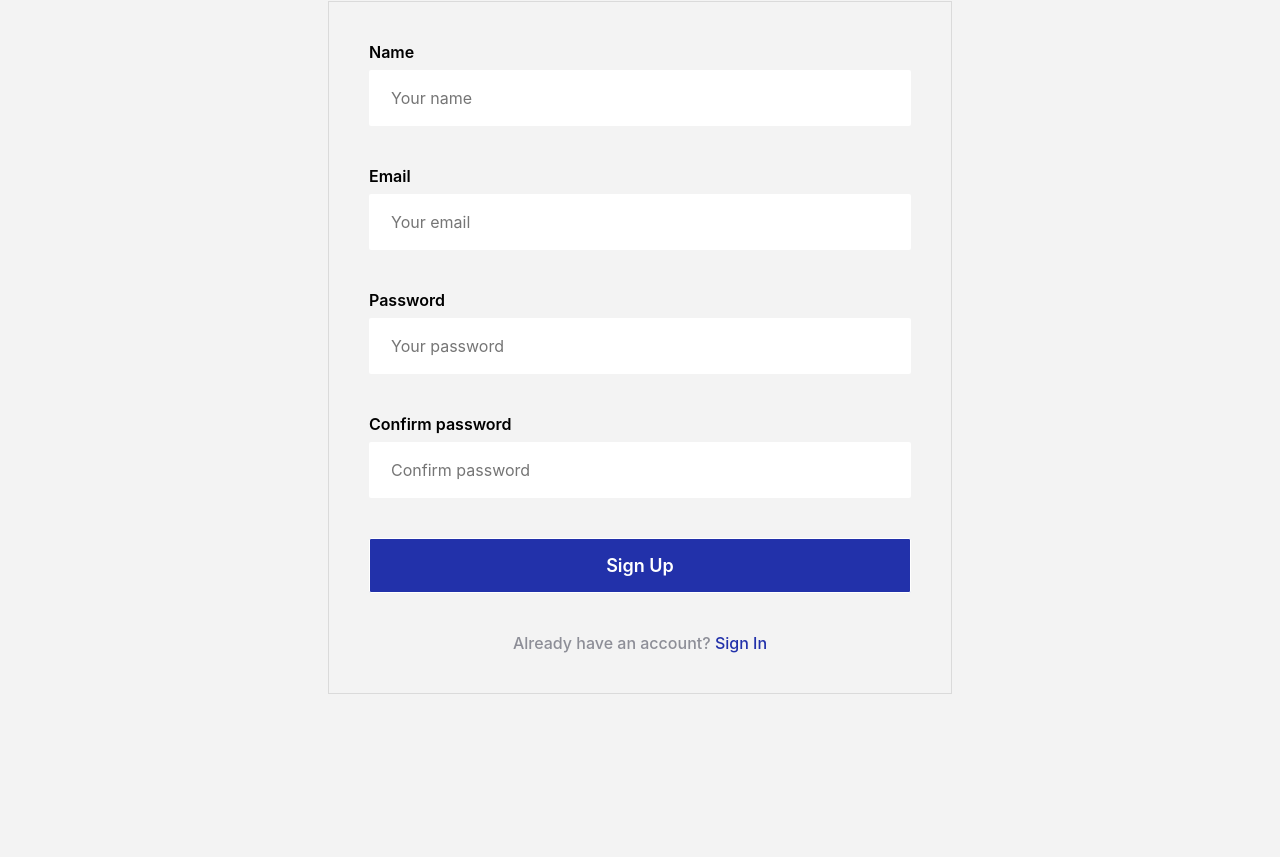
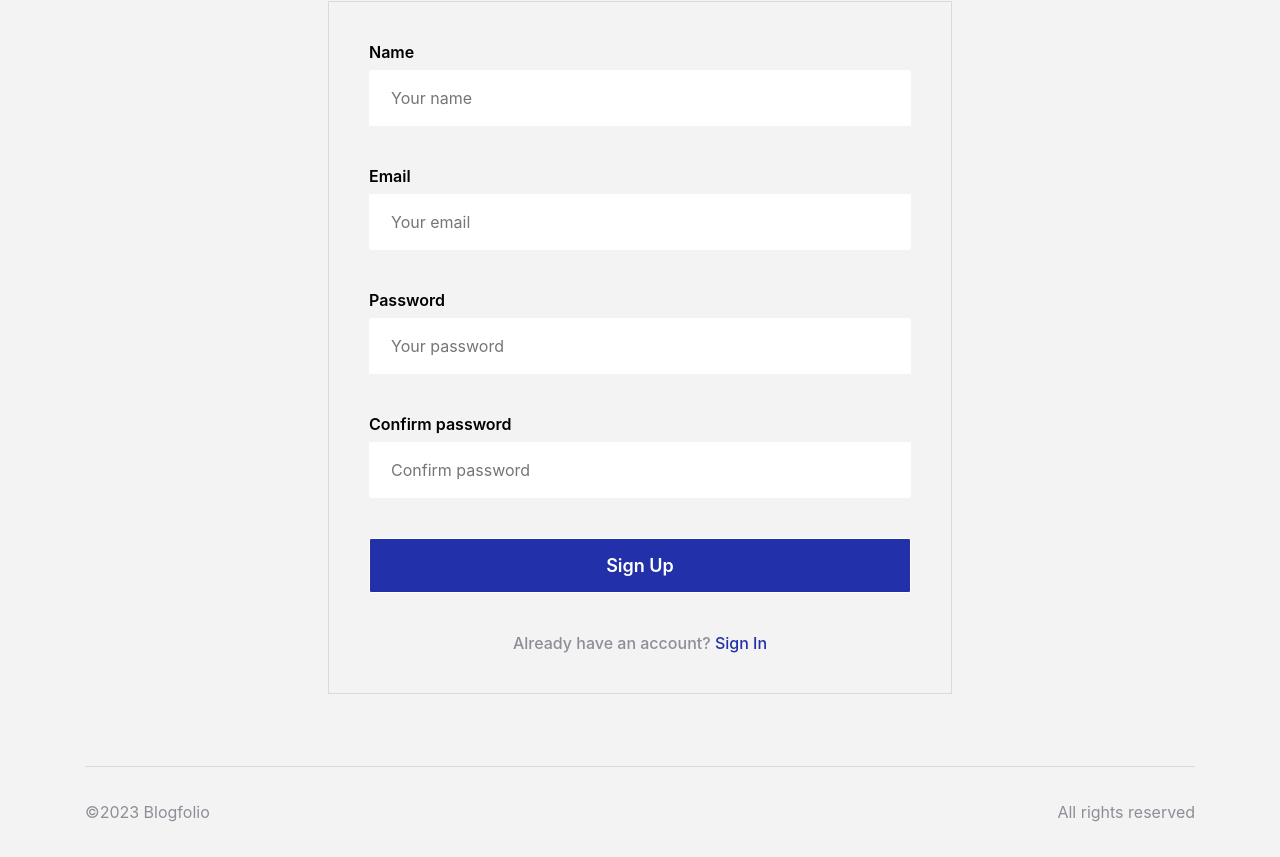
Before and after one commit to JimakPasha/tms-group-fe43, a React (Create React App) app: page / in a window 1280 px wide. Shown: the part 307-1164 px from the top of the page. Before the commit the page ends 1001 px from the top, so only its background shows below. Built offline with nearby package versions, Linux system fonts and the light colour scheme.

Commit message:
feat: add footer

```diff
--- a/src/App.tsx
+++ b/src/App.tsx
@@ -6,11 +6,11 @@
 
 
   return (
-    <div>
+    <>
       <PageTemplate>
         <SignUp/>
         {/* <RegistrationConfirm /> */}
       </PageTemplate>
-    </div>
+    </>
   );
 }
--- a/src/components/Container/Container.scss
+++ b/src/components/Container/Container.scss
@@ -1,8 +1,10 @@
 .container {
     max-width: 1120px;
-    flex: 1 0 auto;
+    width: 100%;
     margin: 0 auto;
     display: flex;
     flex-direction: column;
+    flex: 1 0 auto;
+    row-gap: 72px;
     padding: 0 5px;
 }
--- /dev/null
+++ b/src/components/Footer/Footer.scss
@@ -0,0 +1,15 @@
+.footer {
+    height: 91px;
+    border-top: 1px solid #dadada;
+    margin-top: auto;
+    display: flex;
+    justify-content: space-between;
+    align-items: center;
+
+    &__text {
+        font-size: 16px;
+        line-height: 24px;
+        font-weight: 400;
+        color: #8d8e97;
+    }
+}
--- /dev/null
+++ b/src/components/Footer/Footer.tsx
@@ -0,0 +1,11 @@
+import { FC } from 'react';
+import './Footer.scss';
+
+export const Footer: FC = () => {
+    return (
+        <footer className='footer'>
+            <p className='footer__text'>©2023 Blogfolio</p>
+            <p className='footer__text'>All rights reserved</p>
+        </footer>
+    )
+};
--- a/src/components/PageTemplate/PageTemplate.tsx
+++ b/src/components/PageTemplate/PageTemplate.tsx
@@ -1,6 +1,7 @@
 import { FC, ReactNode } from 'react';
 import { Header } from '../Header/Header';
 import { Container } from '../Container/Container';
+import { Footer } from '../Footer/Footer';
 
 interface IPageTemplate {
     children?: ReactNode
@@ -8,11 +9,12 @@
 
 export const PageTemplate: FC<IPageTemplate> = ({children}) => {
     return (
-        <div>
+        <>
             <Header />
             <Container>
                 {children}
+                <Footer />
             </Container>
-        </div>
+        </>
     )
 };
--- a/src/index.scss
+++ b/src/index.scss
@@ -1,4 +1,5 @@
 body {
+  height: 100%;
   background-color: #F3F3F3;
   margin: 0;
   font-family: 'Inter', sans-serif;
@@ -11,13 +12,16 @@
     monospace;
 }
 
-#root, html, body {
+#root {
+  display: flex;
+  flex-direction: column;
   height: 100%;
 }
 
 // reset-standart-styles
 
 html{
+  height: 100%;
   box-sizing: border-box;
 }
 
```
